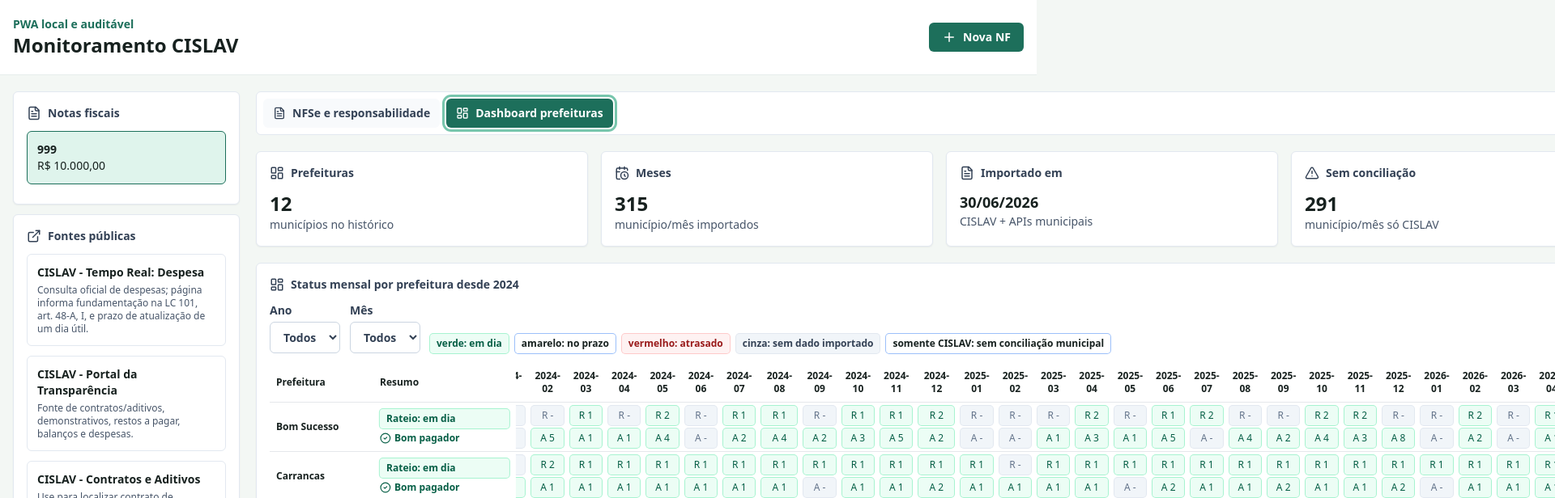
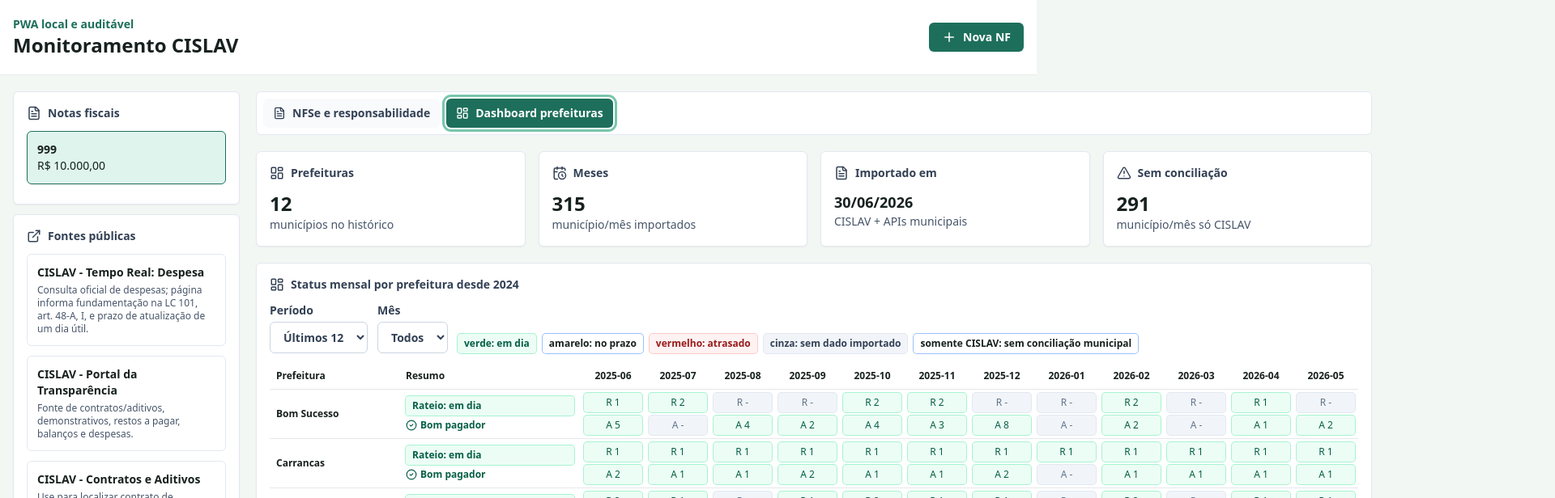
Before and after one commit to monitorBR/CislavMonitor, a Next.js app: page /CislavMonitor/ in a window 1280 px wide. Both pictures are taken after a click on the button "Dashboard prefeituras". Shown: the top 616 px of the page at 81% size, 1920 px wide, since content can reach past the window. Built offline with nearby package versions, Linux system fonts and the light colour scheme.

Commit message:
Mostra dashboard com ultimos 12 meses

```diff
--- a/app/page.tsx
+++ b/app/page.tsx
@@ -29,7 +29,7 @@
   const date = new Date(2024, index, 1)
   return `${date.getFullYear()}-${String(date.getMonth() + 1).padStart(2, '0')}`
 })
-const years = ['todos', '2024', '2025', '2026']
+const years = ['ultimos12', 'todos', '2024', '2025', '2026']
 const monthOptions = ['todos', '01', '02', '03', '04', '05', '06', '07', '08', '09', '10', '11', '12']
 const municipalityAliases: Record<string, { id: string; name: string }> = {
   'lavras-mg': { id: 'lavras', name: 'LAVRAS' },
@@ -105,7 +105,7 @@
   const [selectedId, setSelectedId] = useState(seedInvoices[0]?.id ?? '')
   const [csv, setCsv] = useState('')
   const [activeTab, setActiveTab] = useState<'nfse' | 'prefeituras'>('nfse')
-  const [selectedYear, setSelectedYear] = useState('todos')
+  const [selectedYear, setSelectedYear] = useState('ultimos12')
   const [selectedMonth, setSelectedMonth] = useState('todos')
   const [expandedTransferGroups, setExpandedTransferGroups] = useState<string[]>([])
 
@@ -173,7 +173,8 @@
     return Array.from(groups.values()).sort((a, b) => (a.firstPaidAt ?? a.competence).localeCompare(b.firstPaidAt ?? b.competence) || a.cityName.localeCompare(b.cityName, 'pt-BR'))
   }, [transfers])
   const monthlyCityStatus = useMemo(() => {
-    const visibleMonths = historicalMonths.filter((month) => (selectedYear === 'todos' || month.startsWith(selectedYear)) && (selectedMonth === 'todos' || month.endsWith(`-${selectedMonth}`)))
+    const periodMonths = selectedYear === 'ultimos12' ? historicalMonths.slice(-12) : historicalMonths
+    const visibleMonths = periodMonths.filter((month) => (selectedYear === 'ultimos12' || selectedYear === 'todos' || month.startsWith(selectedYear)) && (selectedMonth === 'todos' || month.endsWith(`-${selectedMonth}`)))
     return dashboardMunicipalities.map((city) => {
       const historical = normalizedHistoricalSummaries.find((item) => item.municipalityId === city.id)
       const months = visibleMonths.map((month) => {
@@ -323,7 +324,7 @@
         </div>
         <Card title="Status mensal por prefeitura desde 2024" icon={<LayoutDashboard size={18}/>}>
           <div className="mb-3 flex flex-wrap items-end gap-3">
-            <label className="text-sm font-semibold text-slate-700">Ano<select className="mt-1 block rounded-md border border-slate-300 bg-white px-3 py-2 text-sm" value={selectedYear} onChange={(event) => setSelectedYear(event.target.value)}>{years.map((year) => <option key={year} value={year}>{year === 'todos' ? 'Todos' : year}</option>)}</select></label>
+            <label className="text-sm font-semibold text-slate-700">Período<select className="mt-1 block rounded-md border border-slate-300 bg-white px-3 py-2 text-sm" value={selectedYear} onChange={(event) => setSelectedYear(event.target.value)}>{years.map((year) => <option key={year} value={year}>{year === 'ultimos12' ? 'Últimos 12' : year === 'todos' ? 'Todos' : year}</option>)}</select></label>
             <label className="text-sm font-semibold text-slate-700">Mês<select className="mt-1 block rounded-md border border-slate-300 bg-white px-3 py-2 text-sm" value={selectedMonth} onChange={(event) => setSelectedMonth(event.target.value)}>{monthOptions.map((month) => <option key={month} value={month}>{month === 'todos' ? 'Todos' : month}</option>)}</select></label>
             <div className="flex flex-wrap gap-2 text-xs">
               <Pill tone="green">verde: em dia</Pill>
@@ -334,9 +335,9 @@
             </div>
           </div>
           <div className="overflow-x-auto">
-            <table className="w-full min-w-[960px] border-collapse text-xs">
-              <thead><tr className="border-b text-left"><th className="sticky left-0 z-10 bg-white p-2">Prefeitura</th><th className="sticky left-[128px] z-10 bg-white p-2">Resumo</th>{monthlyCityStatus[0]?.months.map((item) => <th key={item.month} className="p-2 text-center">{item.month}</th>)}</tr></thead>
-              <tbody>{monthlyCityStatus.map(({ city, months, cityRateioStatus, avgAssistentialDelay }) => <tr key={city.id} className="border-b"><td className="sticky left-0 z-10 bg-white p-2 font-semibold">{city.name}</td><td className="sticky left-[128px] z-10 min-w-44 bg-white p-2">
+            <table className="w-full min-w-[1280px] border-collapse text-xs">
+              <thead><tr className="border-b text-left"><th className="sticky left-0 z-10 min-w-40 bg-white p-2">Prefeitura</th><th className="sticky left-[160px] z-10 min-w-56 bg-white p-2">Resumo</th>{monthlyCityStatus[0]?.months.map((item) => <th key={item.month} className="min-w-20 whitespace-nowrap p-2 text-center">{item.month}</th>)}</tr></thead>
+              <tbody>{monthlyCityStatus.map(({ city, months, cityRateioStatus, avgAssistentialDelay }) => <tr key={city.id} className="border-b"><td className="sticky left-0 z-10 min-w-40 whitespace-nowrap bg-white p-2 font-semibold">{city.name}</td><td className="sticky left-[160px] z-10 min-w-56 bg-white p-2">
                 <div className="flex flex-col gap-1">
                   <Pill tone={cityRateioStatus === 'em dia' ? 'green' : cityRateioStatus === 'atrasado' ? 'red' : cityRateioStatus === 'no prazo' ? 'yellow' : 'gray'}>Rateio: {cityRateioStatus}</Pill>
                   {avgAssistentialDelay > 0 ? <span className="text-xs font-semibold text-red-800">Média assistencial: {avgAssistentialDelay.toFixed(1)} dias</span> : <span className="inline-flex items-center gap-1 text-xs font-semibold text-emerald-800"><CheckCircle2 size={14}/>Bom pagador</span>}
```
